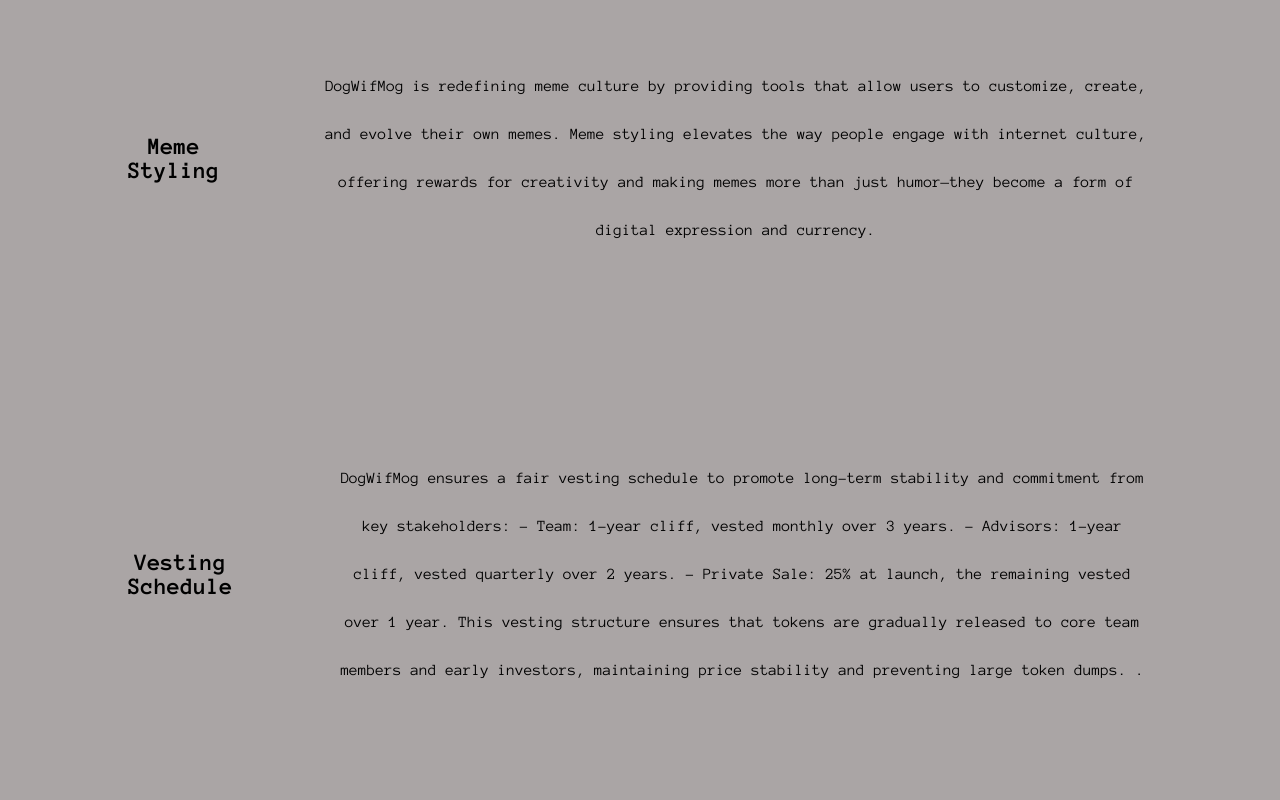
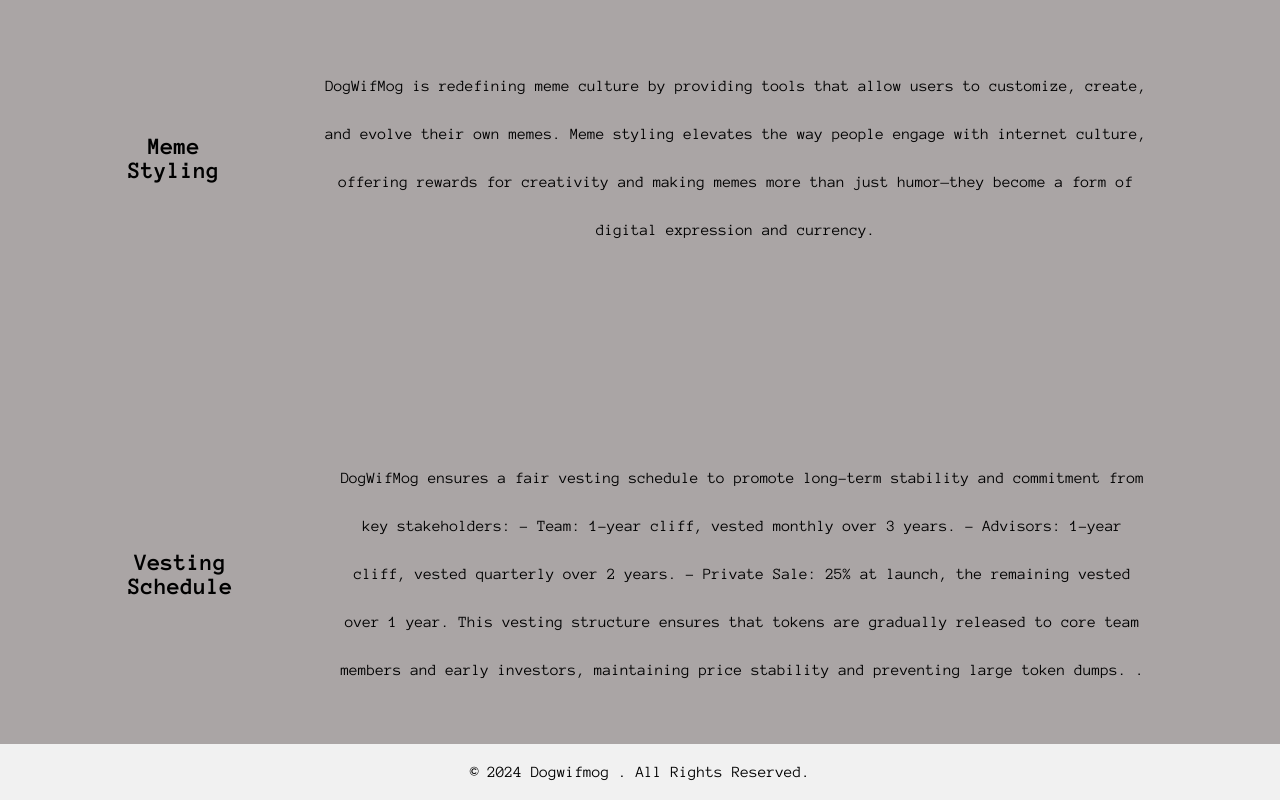
Before and after one commit to Joebakid/DogWifMog, a React (Create React App) app: page /whitepaper in a window 1280 px wide. Shown: the part 1716-2516 px from the top of the page. Before the commit the page ends 2460 px from the top, so only its background shows below. Built offline with nearby package versions, Linux system fonts and the light colour scheme; a web font is replaced by a local one.

Commit message:
whtepaper

```diff
--- a/src/Footer.js
+++ b/src/Footer.js
@@ -1,9 +1,11 @@
 import React from "react";
 
-export default function footer() {
+export default function Footer() {
   return (
     <footer className="footer">
-      <p className="center footer-text">© 2024 Dogwifmog . All Rights Reserved.</p>
+      <p className="center footer-text">
+        © 2024 Dogwifmog . All Rights Reserved.
+      </p>
     </footer>
   );
 }
--- a/src/Whitepaper.js
+++ b/src/Whitepaper.js
@@ -1,4 +1,5 @@
 import React from "react";
+import Footer from "./Footer";
 
 const WhitePaper = () => {
   function content(titleClassName, textClassName, title, text) {
@@ -11,6 +12,7 @@ const WhitePaper = () => {
   }
 
   return (
+    <>
       <div className="container">
         {content(
           "whitepaper-title",
@@ -113,6 +115,8 @@ const WhitePaper = () => {
 This vesting structure ensures that tokens are gradually released to core team members and early investors, maintaining price stability and preventing large token dumps. .`
         )}
       </div>
+      <Footer />
+    </>
   );
 };
 
```
Lines whose indentation alone changed are shown as unchanged.
